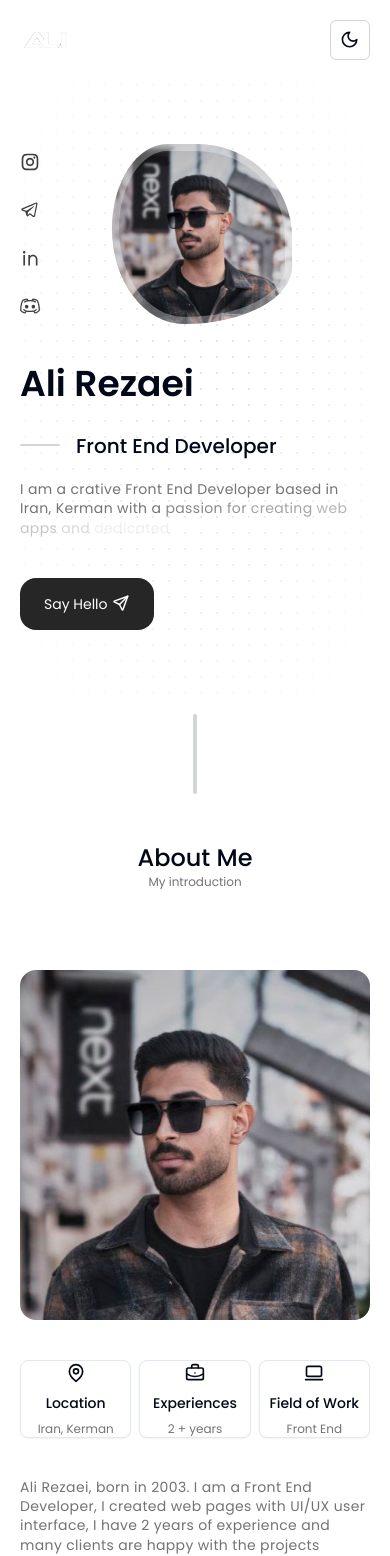
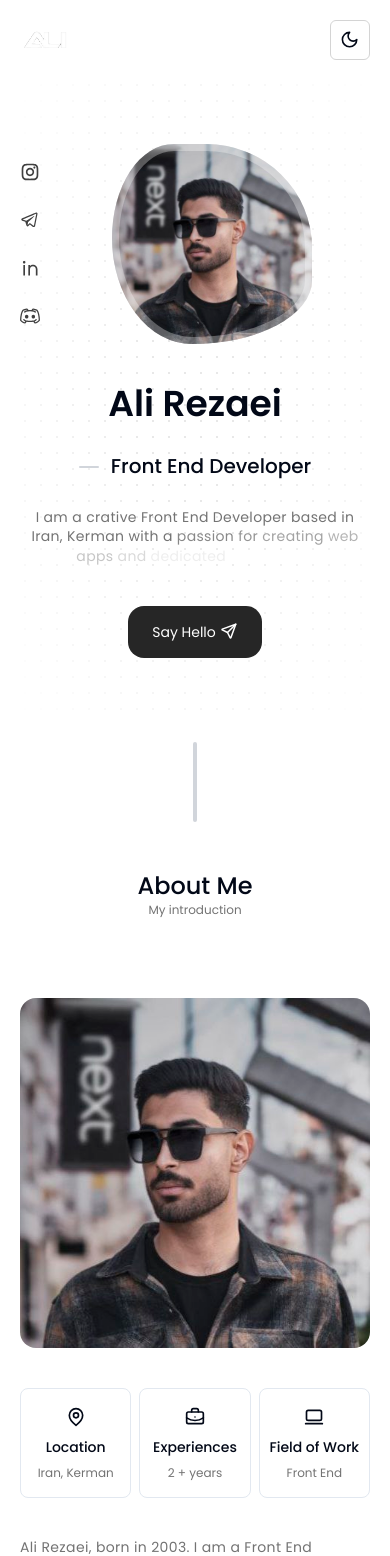
Before and after one commit to alierezayi/personal-website-nextjs, a Next.js app: page / in a window 390 px wide. Shown: the top 1556 px of the page. Built offline with nearby package versions, Linux system fonts and the light colour scheme.

Commit message:
edit details component - intro section

```diff
--- a/components/sections/about/info.jsx
+++ b/components/sections/about/info.jsx
@@ -1,20 +1,21 @@
-import { Card } from "@/components/ui/card";
 import { INFO } from "@/constants/refrences/info";
 
 const Info = () => {
   return (
     <div className="flex justify-between gap-2 md:gap-5 mb-10">
       {INFO.map((item, index) => (
-        <Card
+        <div
           key={index}
-          className="flex-1 py-5 flex flex-col items-center gap-2"
+          className="flex-1 flex flex-col items-center gap-2 border py-4 rounded-lg"
         >
           <item.icon className="w-5" />
           <h1 className="text-sm font-medium">
             <span>{item.title}</span>
           </h1>
-          <div className="text-xs text-neutral-500 dark:text-gray-500">{item.description}</div>
-        </Card>
+          <div className="text-xs text-neutral-500 dark:text-gray-500">
+            {item.description}
+          </div>
+        </div>
       ))}
     </div>
   );
--- a/components/sections/home/details.tsx
+++ b/components/sections/home/details.tsx
@@ -7,19 +7,19 @@ export default function Details() {
   const { setActiveSection, setTimeOfLastClick } = useActiveSection();
 
   return (
-    <div className="flex flex-col justify-center col-span-3 lg:col-span-1 mt-10">
+    <div className="flex flex-col justify-center items-center md:items-start col-span-3 lg:col-span-1 mt-10">
       {/* title */}
       <h1 className="text-4xl font-semibold mb-7">Ali Rezaei</h1>
       {/* subtitle */}
       <h3
-        className="relative text-xl font-medium pl-14 lg:pl-20 mb-5 lg:mb-7 before:absolute before:w-[40px]
+        className="relative text-xl font-medium pl-8 lg:pl-20 mb-7 before:absolute before:w-[20px]
                lg:before:w-[70px] before:h-0.5 before:bg-gray-300 dark:before:bg-gray-700 before:left-0
-               before:top-3 lg:before:top-4 before:rounded-full"
+               before:top-3.5 lg:before:top-4 before:rounded-full"
       >
         Front End Developer
       </h3>
       {/* description */}
-      <div className="max-w-[initial] lg:max-w-[400px] mb-10 lg:mb-12 text-neutral-500 dark:text-gray-300">
+      <div className="w-full text-center md:text-start lg:max-w-[400px] mb-10 lg:mb-12 text-neutral-500 dark:text-gray-300">
         <TextGenerateEffect
           words="I am a crative Front End Developer based in Iran, Kerman with a
            passion for creating web apps and dedicated to my work."
--- a/containers/sections/intro.tsx
+++ b/containers/sections/intro.tsx
@@ -27,7 +27,7 @@ export default function Intro() {
           <Social />
           {/* profile picture */}
           <div
-            className="ml-7 sm:ml-0 md:-ml-10 lg:ml-16 w-[180px] h-[180px] sm:w-[200px] sm:h-[200px] md:w-[250px] md:h-[250px]
+            className="ml-7 sm:ml-0 md:-ml-10 lg:ml-16 w-[200px] h-[200px] md:w-[250px] md:h-[250px]
              lg:w-[300px] lg:h-[300px] bg-profile bg-no-repeat bg-center bg-cover shadow order-[initial]
              justify-self-start lg:order-1 lg:justify-self-center animate-profile custom-box-shadow"
           />
```
